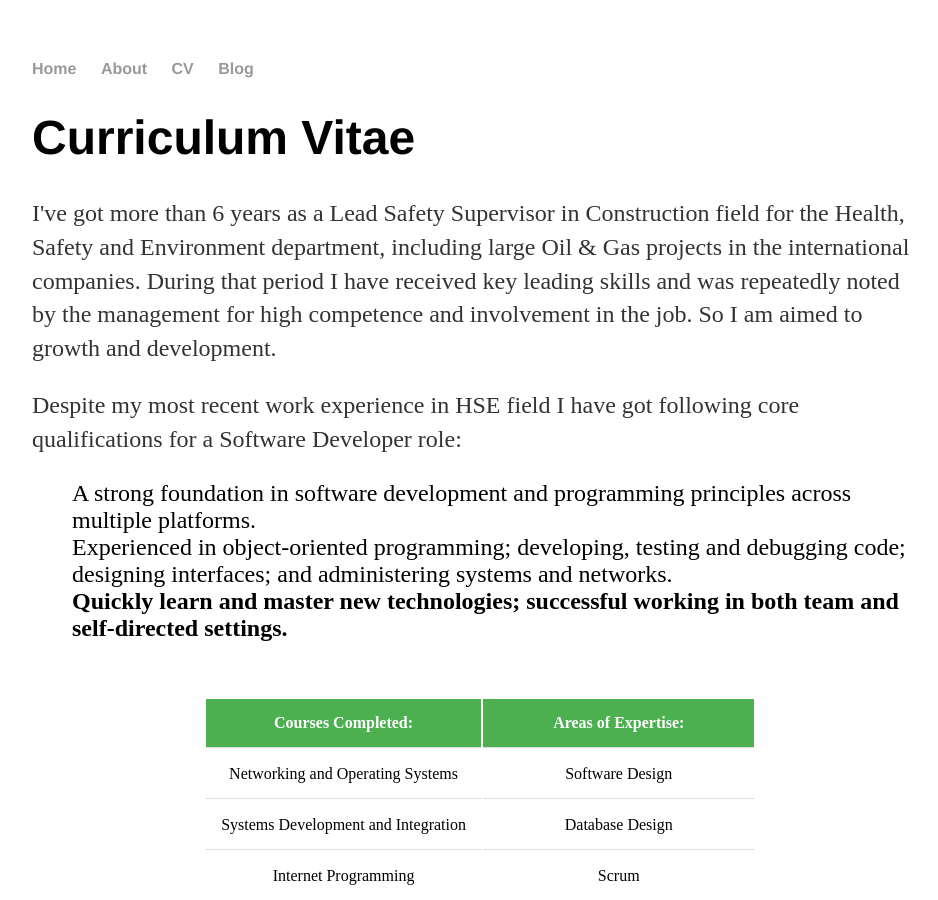
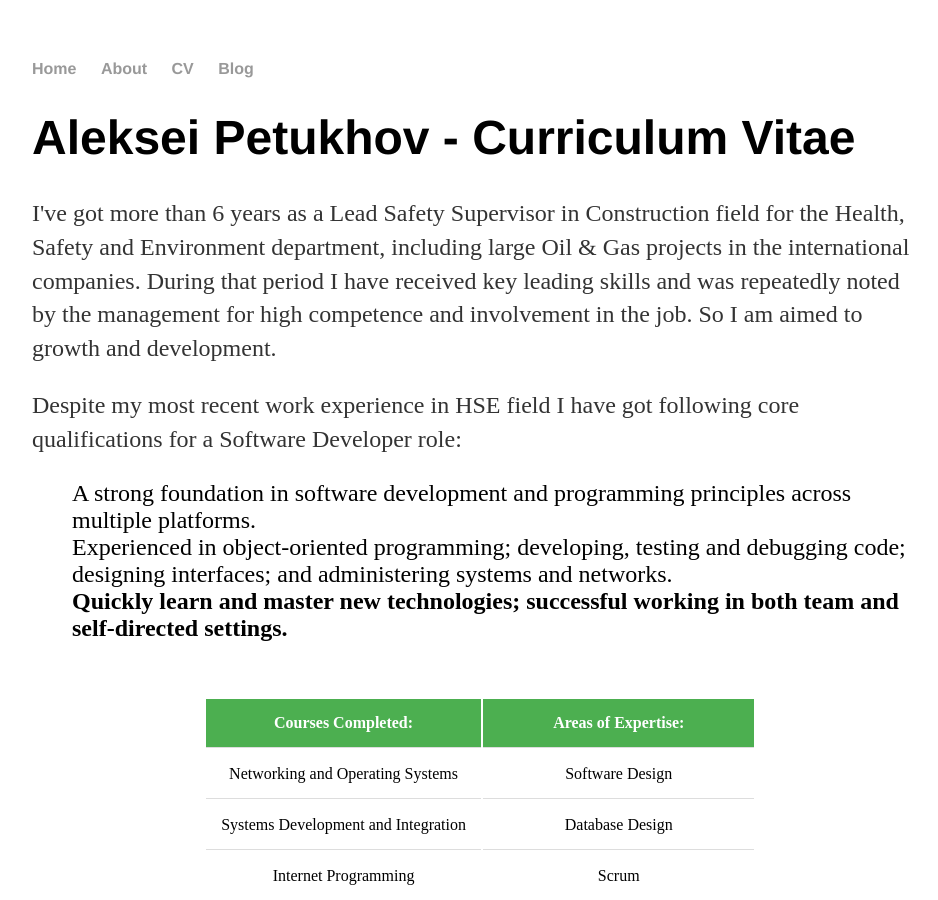
Before and after one commit to tushkan-babun/tushkan-babun.github.io, a Jekyll site: the page built from cv/index.html, in a window 1280 px wide and 900 px high. Shown: the whole window, without its empty margins (160-1098 px from the left). Built offline with Jekyll 4.4.1, drawn with Linux system fonts in a browser that asks for light colours.

Commit message:
cv edited

```diff
--- a/cv/index.html
+++ b/cv/index.html
@@ -1,6 +1,6 @@
 ---
 layout: cv
-title: Curriculum Vitae
+title: Aleksei Petukhov - Curriculum Vitae
 ---
 
 <div class="blurb">
@@ -84,21 +84,33 @@
          <th>
            Education History
          </th>
+       </tr>
+       <tr>
          <td class="time">
            September 2018 - July 2019
          </td>
+       </tr>
+       <tr>
          <td class="provider">
            Aspire2 International - Christchurch Campus, New Zealand
          </td>
+       </tr>
+       <tr>
          <td class="course">
            Graduate Diploma in IT, Level 7(specialisation Software Development)
          </td>
+       </tr>
+       <tr>
          <td class="time">
            2003 - 2009
          </td>
+       </tr>
+       <tr>
          <td class="provider">
            Sakhalin State University - Yuzhno-Sakhalinsk, Russia
          </td>
+       </tr>
+       <tr>
          <td class="course">
           <p>Magistracy in Ecology and Natural history faculty, Master degree in Ecology</p>
           <p>Faculty of Natural Sciences, Geography/Tourism, sightseeing and eco-tourism</p>
```
Lines whose indentation alone changed are shown as unchanged.
